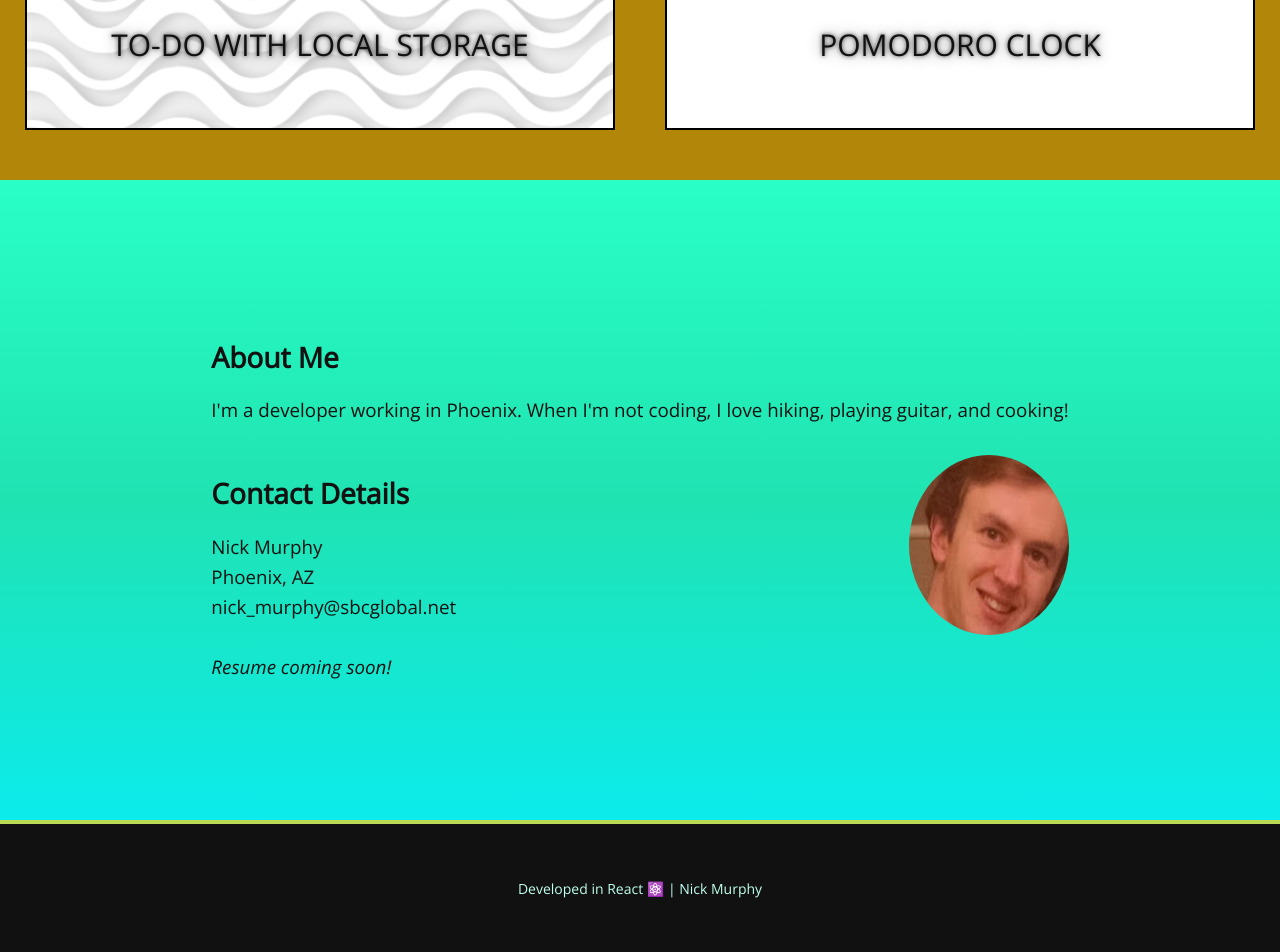
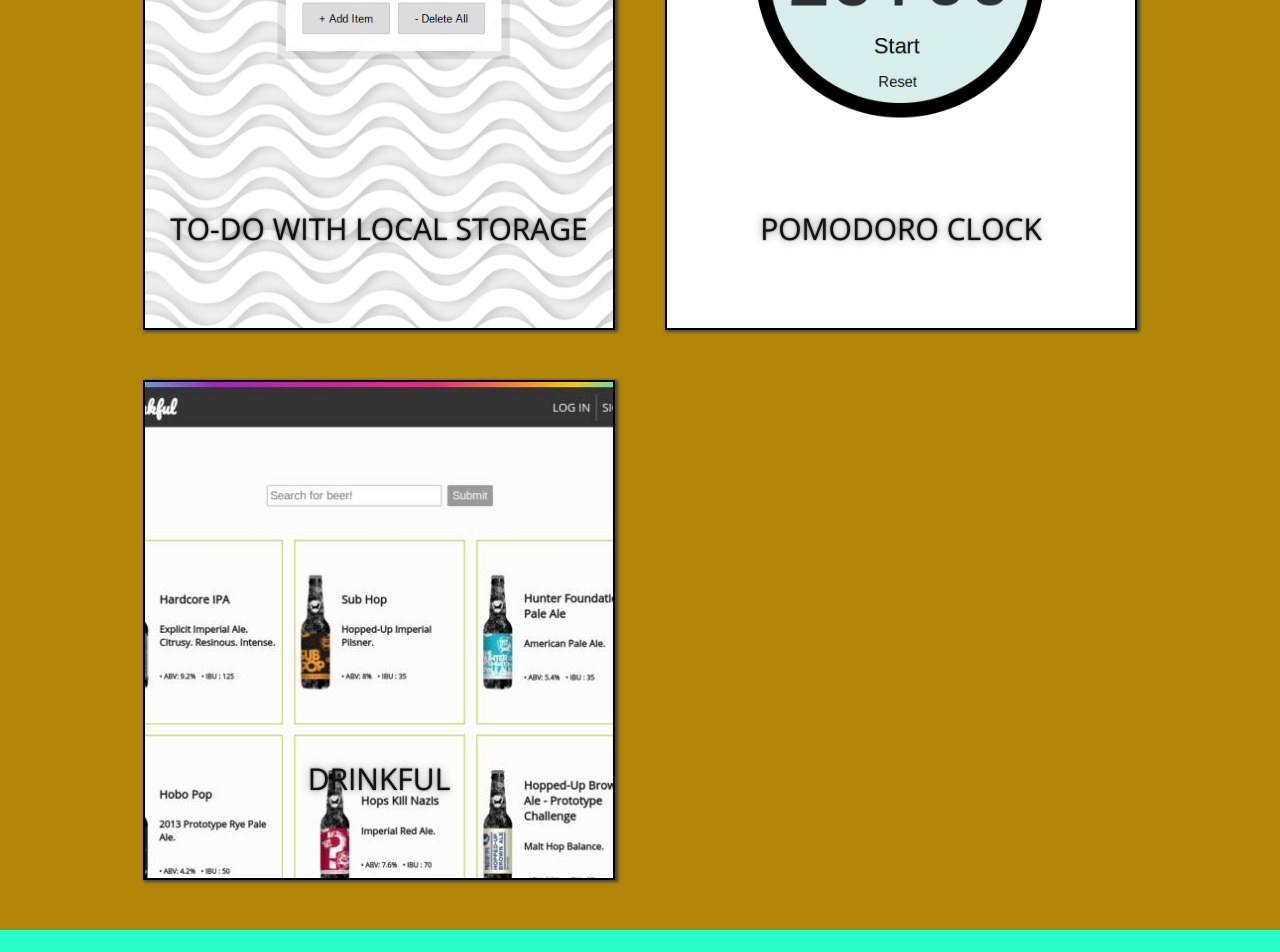
Before and after one commit to Ozymandias9000/murphy_portfolio, a React (Create React App) app: page / in a window 1280 px wide. Shown: the part 1780-2732 px from the top of the page. Built offline with nearby package versions, Linux system fonts and the light colour scheme.

Commit message:
Added shadowing and additional project card

```diff
--- a/src/components/Header/header.css
+++ b/src/components/Header/header.css
@@ -25,6 +25,7 @@ header > .banner-text {
   text-align: center;
   height: 300px;
   width: 80vw;
+  text-shadow: 2px 2px 3px rgba(0, 0, 0, 0.72);
 }
 
 .arrow--container {
--- a/src/components/Projects/projects.css
+++ b/src/components/Projects/projects.css
@@ -11,6 +11,8 @@ section .project-text {
   text-align: center;
   margin: 100px 0 50px 0;
   font-size: 1.5rem;
+
+  text-shadow: 2px 2px 3px rgba(0, 0, 0, 0.72);
 }
 
 #projects {
@@ -20,13 +22,13 @@ section .project-text {
 
 /*--------------Project Flex Gallery------------------------*/
 .panels-container {
-  min-height: 600px;
+  min-height: 1400px;
   height: auto;
   display: grid;
   padding: 50px;
   margin: 0 8% 0 8%;
   grid-gap: 50px;
-  grid: 50vh 50vh / 50% 50%;
+  grid: repeat(auto-fit, 500px) / repeat(auto-fill, 40%);
   justify-content: center;
   align-items: center;
   transition: all 0.2s;
@@ -35,13 +37,13 @@ section .project-text {
 .panel {
   height: 100%;
   background: #6b0f9c;
-  box-shadow: inset 0 0 0 5px rgba(255, 255, 255, 0.1);
+  box-shadow: 2px 1px 3px 1px #444;
   border: 2px solid black;
   color: var(--black);
   text-align: center;
   /* Safari transitionend event.propertyName === flex */
   /* Chrome + FF transitionend event.propertyName === flex-grow */
-  transition: font-size 0.5s, transform 0.5s;
+  transition: font-size 0.3s, transform 0.3s;
   background-size: cover;
   background-position: center;
   justify-content: center;
@@ -53,7 +55,7 @@ section .project-text {
 .panel:hover,
 .panel:focus {
   font-size: 0.6rem;
-  transform: scale(1.1);
+  transform: scale(1.05);
 }
 
 .panel1 {
@@ -68,11 +70,10 @@ section .project-text {
 .panel4 {
   background-image: url(../../img/img-pomo-clock.png);
 }
-/* .panel5 {
-  background-image: url(../../img/img-react-coin.png);
-  color: white;
+.panel5 {
+  background-image: url(../../img/img-drinkful.jpg);
 }
-.panel6 {
+/*.panel6 {
   background-image: url(../../img/img-wiki-search.png);
   color: white;
 } */
@@ -88,7 +89,7 @@ section .project-text {
 
 .panel p {
   text-transform: uppercase;
-  text-shadow: 0 0 4px rgba(0, 0, 0, 0.72), 0 0 14px rgba(0, 0, 0, 0.45);
+  text-shadow: 0 0 2px rgba(0, 0, 0, 0.72), 0 0 10px rgba(0, 0, 0, 0.45);
   cursor: pointer;
   line-height: 50px;
   overflow: hidden;
@@ -105,6 +106,9 @@ section .project-text {
 @media only screen and (max-width: 1000px) {
   .panels-container {
     min-height: 2000px;
-    grid: 100% / 100%;
+    grid: 100% / 75%;
+  }
+  .panel {
+    height: 400px;
   }
 }
--- a/src/components/Projects/projects.js
+++ b/src/components/Projects/projects.js
@@ -98,6 +98,28 @@ class Projects extends Component {
               </a>{*/}
             </p>
           </div>
+          <div className="panel panel5">
+            <p>
+              {/*<a
+                href="https://codepen.io/Aristocles/pen/gmyrme"
+                target="_blank"
+                rel="noopener noreferrer"
+              >
+                View on CodePen
+              </a>{*/}
+            </p>
+            <p />
+            <p>
+              Drinkful
+              {/*<a
+                href="https://codepen.io/Aristocles/full/gmyrme/"
+                target="_blank"
+                rel="noopener noreferrer"
+              >
+                View App
+              </a>{*/}
+            </p>
+          </div>
         </div>
       </section>
     );
```
Also changed, not shown: src/img/img-drinkful.jpg (added).
